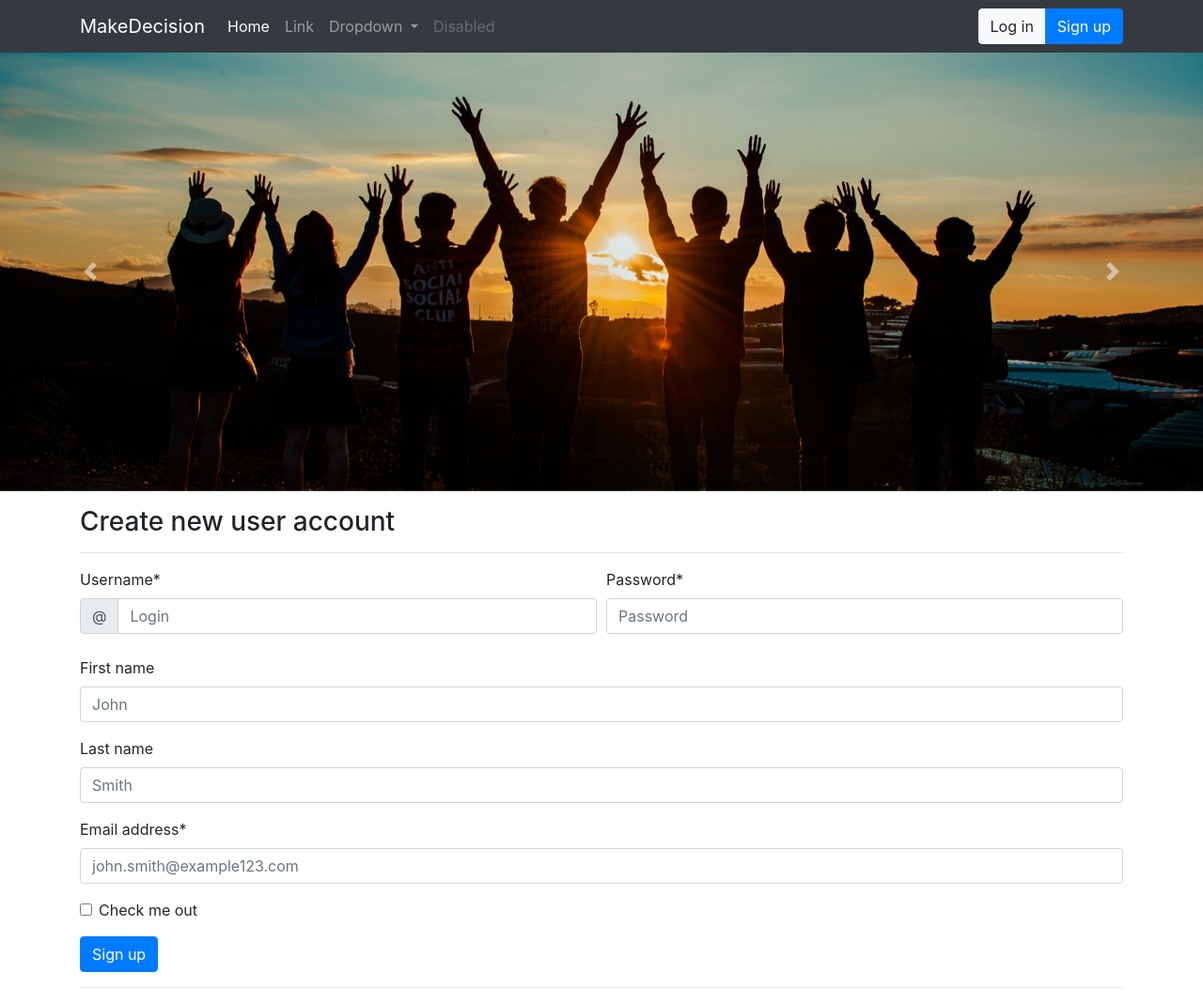
After one commit to Fryzu/MakeDecision, a Django app: a page that uses templates/signup_view.html in a window 1280 px wide. The commit adds this page. Shown: the whole page at 94% size. Run offline with Django 3.2, Linux system fonts and the light colour scheme; some libraries are stand-ins or nearby versions.

Commit message:
user registration

```diff
--- a/templates/log_in_dropdown.html
+++ b/templates/log_in_dropdown.html
@@ -1,11 +1,15 @@
 {% if user.is_authenticated %}
+<div class="btn-group">
     <button class="btn btn-light">
         Welcome <b>{{ user.get_username }}</b>
     </button>
+</div>
+<div class="btn-group">
     <form method="POST" action="{% url 'logout_view' %}">
         {% csrf_token %}
         <input type="submit" class="btn btn-primary" value="Log out">
     </form>
+</div>
 {% else %}
 <div class="btn-group">
     <button id="error_popover" class="btn btn-light" data-content="And here's some amazing content. It's very engaging. Right?" type="button" data-toggle="dropdown" aria-haspopup="true" aria-expanded="false">
@@ -26,13 +30,13 @@
             <input type="hidden" name="next" value="{{ next }}" />
         </form>
         <div class="dropdown-divider"></div>
-        <a class="dropdown-item" href="#">New around here? Sign up</a>
+        <a class="dropdown-item" href="{% url 'signup_view' %}">New around here? Sign up</a>
         <a class="dropdown-item" href="#">Forgot password?</a>
     </div>
 </div>
 <div class="btn-group">
-    <button class="btn btn-primary">
+    <a href="{% url 'signup_view' %}" class="btn btn-primary">
         Sign up
-    </button>
+    </a>
 </div>
 {% endif %}
--- /dev/null
+++ b/templates/signup_view.html
@@ -0,0 +1,43 @@
+{% extends "base.html" %} {% block head_title %}User registration - {{ block.super }}{% endblock head_title %}
+{% block content %}
+<h3>Create new user account</h3><hr>
+<form method="POST" action="{% url 'signup_view' %}">
+    {% csrf_token %}
+    <div class="form-row">
+        <div class="form-group col-md-6">
+            <label for="Username">Username*</label>
+            <div class="input-group mb-2">
+                <div class="input-group-prepend">
+                    <div class="input-group-text">@</div>
+                </div>
+                <input name="username" type="text" class="form-control" id="Username" placeholder="Login" required>
+            </div>
+        </div>
+        <div class="form-group col-md-6">
+            <label for="Password">Password*</label>
+            <input name="password" type="password" class="form-control" id="Password" placeholder="Password" required>
+        </div>
+    </div>
+    <div class="form-group">
+        <label for="FirstName">First name</label>
+        <input name="first_name" type="text" class="form-control" id="FirstName" placeholder="John">
+    </div>
+    <div class="form-group">
+        <label for="LastName">Last name</label>
+        <input name="last_name" type="text" class="form-control" id="LastName" placeholder="Smith">
+    </div>
+    <div class="form-group">
+        <label for="Email">Email address*</label>
+        <input name="email" type="email" class="form-control" id="Email" placeholder="john.smith@example123.com" required>
+    </div>
+    <div class="form-group">
+        <div class="form-check">
+            <input name="checkbox" class="form-check-input" type="checkbox" id="gridCheck" required>
+            <label class="form-check-label" for="gridCheck">
+                Check me out
+            </label>
+        </div>
+    </div>
+    <button type="submit" class="btn btn-primary">Sign up</button>
+</form><hr>
+{% endblock content %}
--- a/users/urls.py
+++ b/users/urls.py
@@ -17,5 +17,6 @@ from django.urls import path, re_path
 from .views import *
 
 urlpatterns = [
+    re_path(r'^registration/$', signup_view, name="signup_view"),
     re_path(r'^logout/$', logout_view, name="logout_view"),
 ]
--- a/users/views.py
+++ b/users/views.py
@@ -3,6 +3,7 @@ from django.contrib.auth import logout
 from django.http import HttpResponse, HttpResponseRedirect
 from django.urls import reverse
 from django.contrib.auth.decorators import login_required
+from django.contrib.auth.models import User
 
 # Create your views here.
 
@@ -10,3 +11,16 @@ from django.contrib.auth.decorators import login_required
 def logout_view(request):
     logout(request)
     return HttpResponseRedirect(reverse("main_view"))
+
+def signup_view(request):
+    if request.method == "POST":
+        username = request.POST['username']
+        password = request.POST['password']
+        first_name = request.POST['first_name']
+        last_name = request.POST['last_name']
+        email = request.POST['email']
+        checkbox = request.POST['checkbox']
+        if checkbox == "on":
+            User.objects.create_user(username=username, password=password, first_name=first_name, last_name=last_name, email=email)
+
+    return render(request, 'signup_view.html')
```
Also changed, not shown: templates/main_view.html (line endings or trailing spaces). Lines whose indentation alone changed are shown as unchanged.
